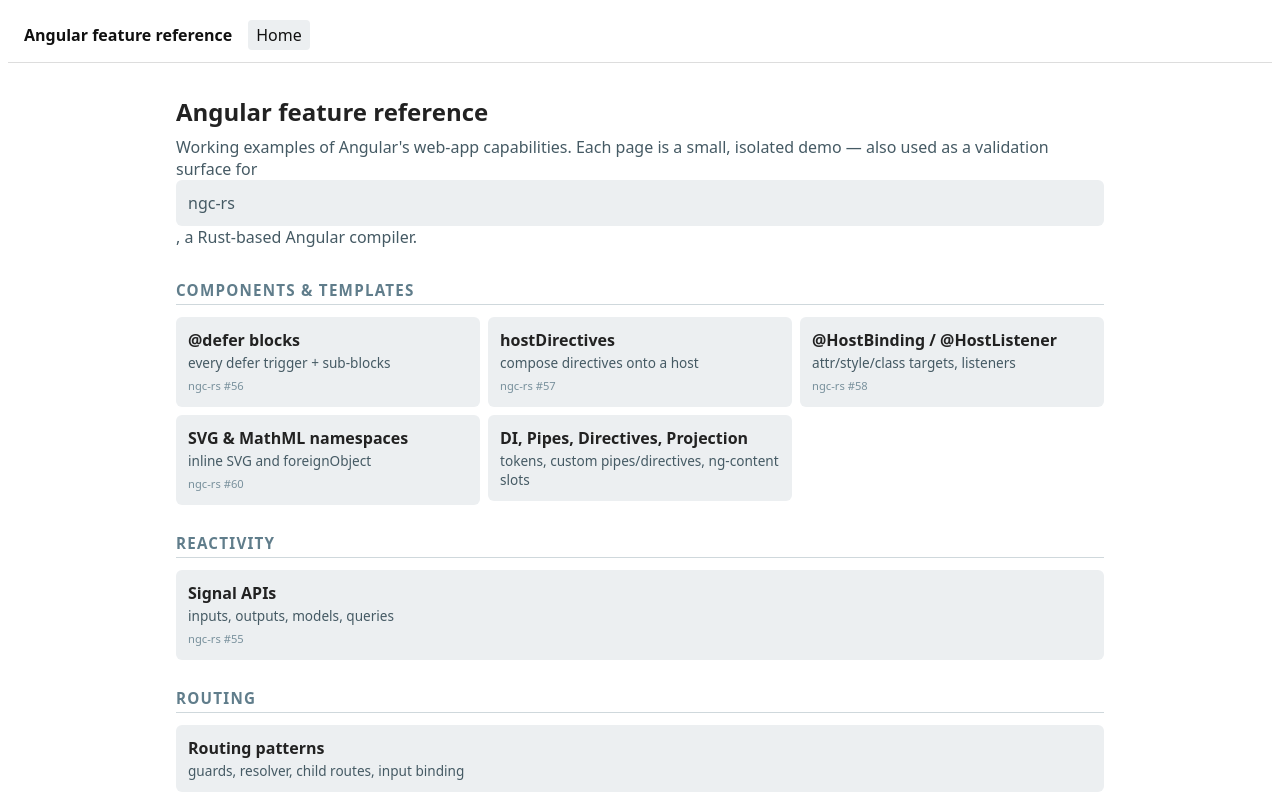
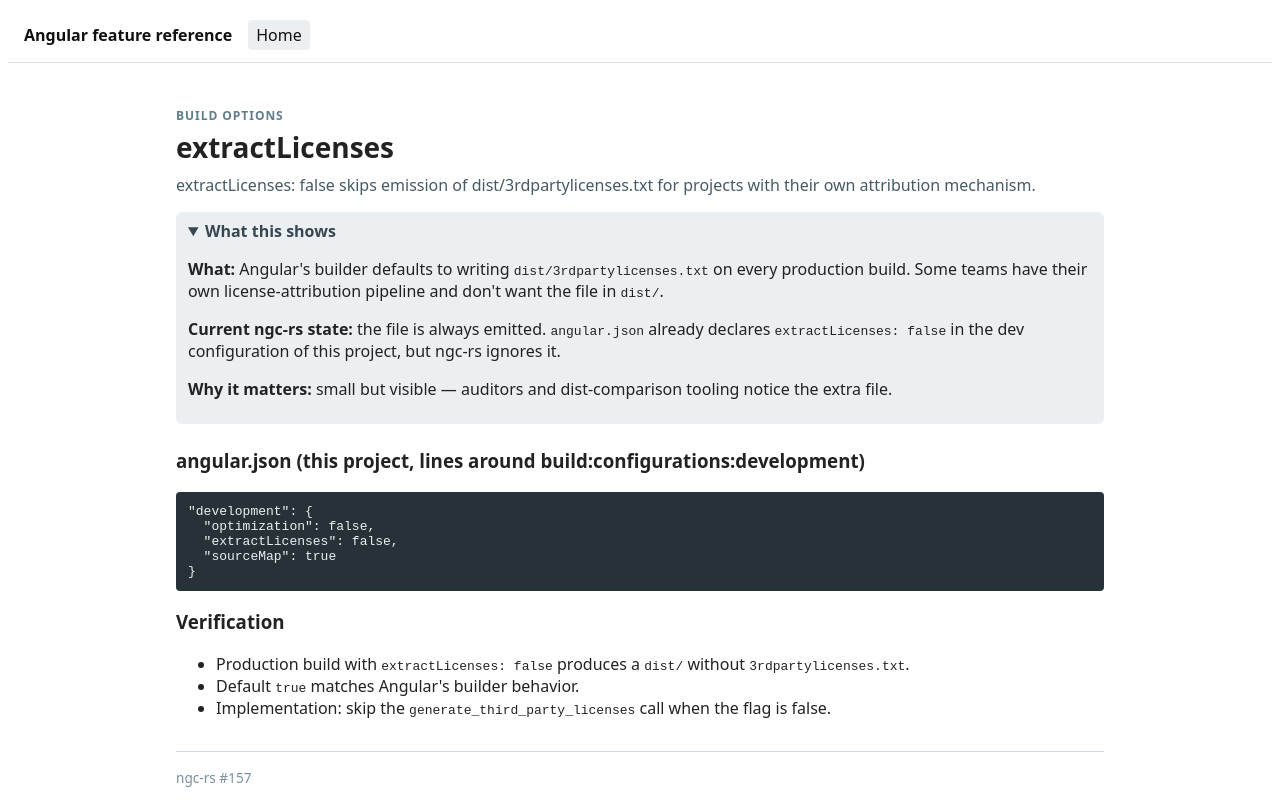
Before and after one commit to lukekania/ngc-rs-test-project, an Angular app: page /extract-licenses in a window 1280 px wide. Before the commit this address led to /. Shown: the top 800 px of the page. Built offline with nearby package versions, Linux system fonts and the light colour scheme.

Commit message:
feat: add issue-157 extractLicenses page

```diff
--- a/src/app/app.routes.ts
+++ b/src/app/app.routes.ts
@@ -266,5 +266,12 @@ export const routes: Routes = [
         (m) => m.Issue156PreserveSymlinksComponent,
       ),
   },
+  {
+    path: 'extract-licenses',
+    loadComponent: () =>
+      import('./features/issue-157-extract-licenses/issue-157-extract-licenses.component').then(
+        (m) => m.Issue157ExtractLicensesComponent,
+      ),
+  },
   { path: '**', redirectTo: '' },
 ];
--- a/src/app/features/home/home.component.ts
+++ b/src/app/features/home/home.component.ts
@@ -81,6 +81,7 @@ const GROUPS: FeatureGroup[] = [
       { label: 'allowedCommonJsDependencies', path: '/cjs-deps', issue: 154, blurb: 'CJS-warning suppression list' },
       { label: 'stats / progress / verbose', path: '/stats-json', issue: 155, blurb: 'observability flags (bundle analyzer, progress bar, log level)' },
       { label: 'preserveSymlinks', path: '/preserve-symlinks', issue: 156, blurb: 'pnpm / yarn-link monorepo resolution' },
+      { label: 'extractLicenses', path: '/extract-licenses', issue: 157, blurb: 'opt out of dist/3rdpartylicenses.txt emission' },
     ],
   },
   {
--- /dev/null
+++ b/src/app/features/issue-157-extract-licenses/issue-157-extract-licenses.component.ts
@@ -0,0 +1,50 @@
+import { Component } from '@angular/core';
+import { FeaturePageComponent } from '../../shared/feature-page/feature-page.component';
+
+@Component({
+  selector: 'app-issue-157-extract-licenses',
+  imports: [FeaturePageComponent],
+  template: `
+    <app-feature-page
+      title="extractLicenses"
+      groupLabel="Build options"
+      description="extractLicenses: false skips emission of dist/3rdpartylicenses.txt for projects with their own attribution mechanism."
+      [issue]="157"
+      [notesOpen]="true"
+    >
+      <ng-container ngProjectAs="[notes]">
+        <p>
+          <strong>What:</strong> Angular's builder defaults to writing
+          <code>dist/3rdpartylicenses.txt</code> on every production build. Some teams have
+          their own license-attribution pipeline and don't want the file in
+          <code>dist/</code>.
+        </p>
+        <p>
+          <strong>Current ngc-rs state:</strong> the file is always emitted.
+          <code>angular.json</code> already declares <code>extractLicenses: false</code> in the
+          dev configuration of this project, but ngc-rs ignores it.
+        </p>
+        <p>
+          <strong>Why it matters:</strong> small but visible — auditors and dist-comparison
+          tooling notice the extra file.
+        </p>
+      </ng-container>
+
+      <h3>angular.json (this project, lines around build:configurations:development)</h3>
+      <pre><code>"development": &#123;
+  "optimization": false,
+  "extractLicenses": false,
+  "sourceMap": true
+&#125;</code></pre>
+
+      <h3>Verification</h3>
+      <ul>
+        <li>Production build with <code>extractLicenses: false</code> produces a <code>dist/</code> without <code>3rdpartylicenses.txt</code>.</li>
+        <li>Default <code>true</code> matches Angular's builder behavior.</li>
+        <li>Implementation: skip the <code>generate_third_party_licenses</code> call when the flag is false.</li>
+      </ul>
+    </app-feature-page>
+  `,
+  styles: [`pre { background: #263238; color: #eceff1; padding: 0.75rem; border-radius: 4px; overflow-x: auto; }`],
+})
+export class Issue157ExtractLicensesComponent {}
```
